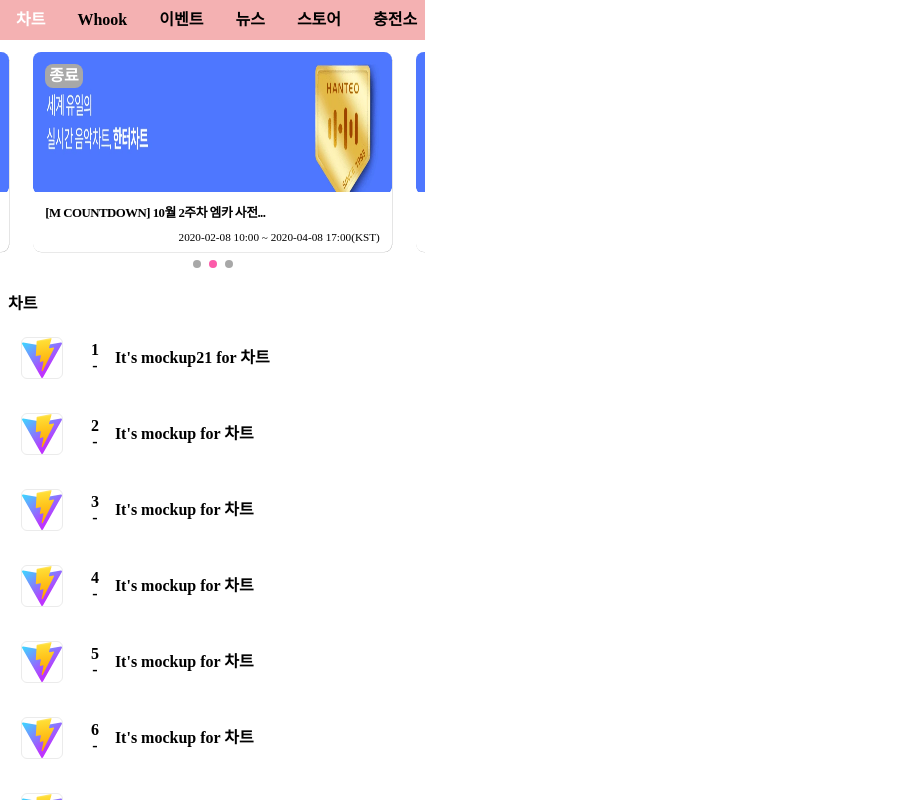
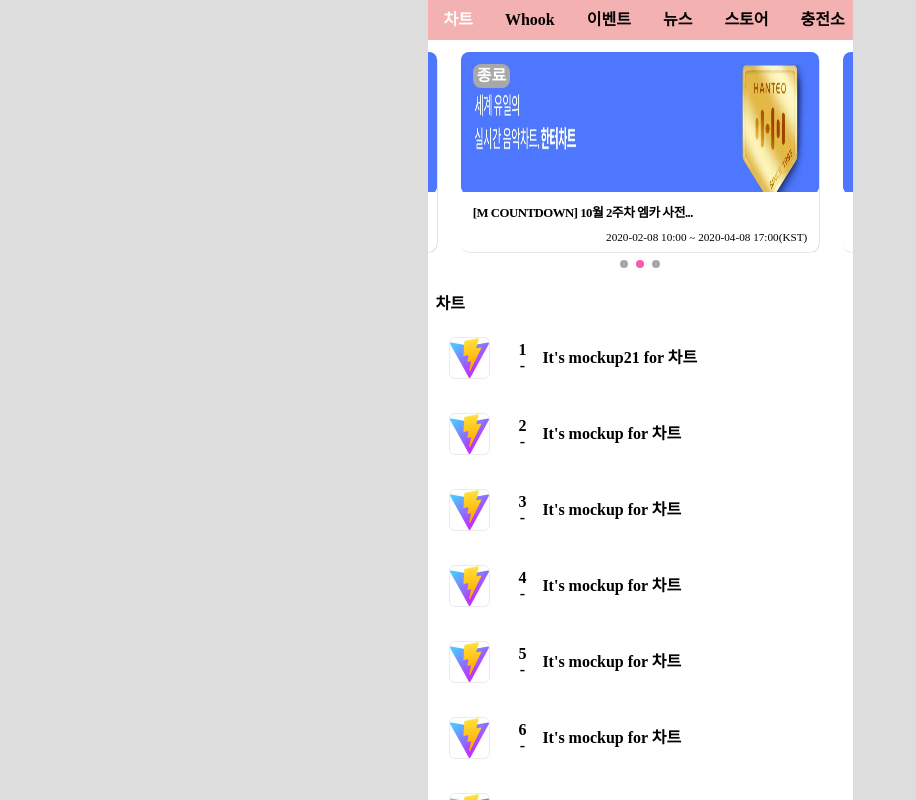
Before and after one commit to khil94/hanteo-contents-view, a React (Vite) app: page / in a window 1280 px wide. Shown: the top 800 px of the page, without its empty margins (0-916 px from the left). Built offline with nearby package versions, Linux system fonts and the light colour scheme.

Commit message:
[style] : 425px보다 큰 화면에서도 425로 보이게 임시처리

```diff
--- a/src/App.css
+++ b/src/App.css
@@ -129,6 +129,13 @@
 }
 
 html {
+  display: flex;
+  justify-content: center;
+  width: 100%;
+  background-color: #ddd;
+}
+body {
+  background-color: white;
   max-width: 425px;
 }
 * {
```
